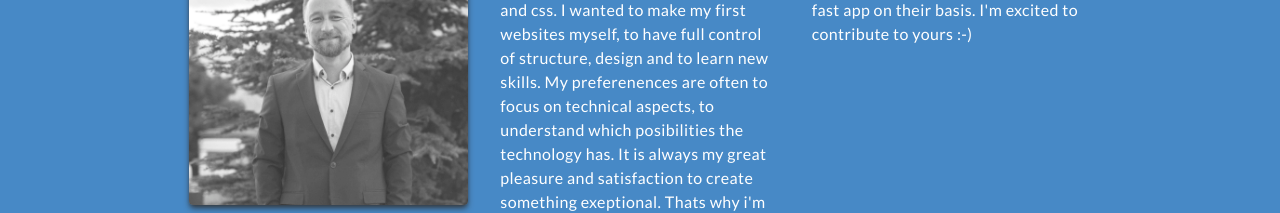
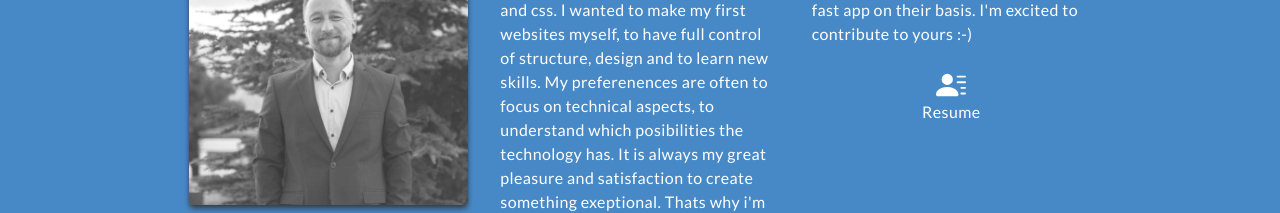
Before and after one commit to krisbaranski/portfolio, a React (Create React App) app: page / in a window 1280 px wide. Shown: the part 1106-1319 px from the top of the page. Built offline with nearby package versions, Linux system fonts and the light colour scheme.

Commit message:
refactor: add resume link to text about me

```diff
--- a/src/components/Aboutme.js
+++ b/src/components/Aboutme.js
@@ -1,5 +1,7 @@
 import React from 'react';
 import Me from '../assets/portrait.jpg';
+import { BsFillPersonLinesFill } from 'react-icons/bs';
+import CV from '../assets/Baranski_CV_eng.pdf';
 
 export const Aboutme = () => {
   return (
@@ -55,6 +57,16 @@ export const Aboutme = () => {
               one can pick fitting technology, build powerful and fast app on
               their basis. I'm excited to contribute to yours :-)
             </p>
+            <br />
+            <a
+              className="w-auto flex flex-col justify-between items-center text-white hover:scale-105 hover:text-[#FB923C]"
+              target="_blank"
+              rel="noopener noreferrer"
+              href={CV}
+            >
+              <BsFillPersonLinesFill size={30} />
+              Resume
+            </a>
           </div>
         </div>
       </div>
```
